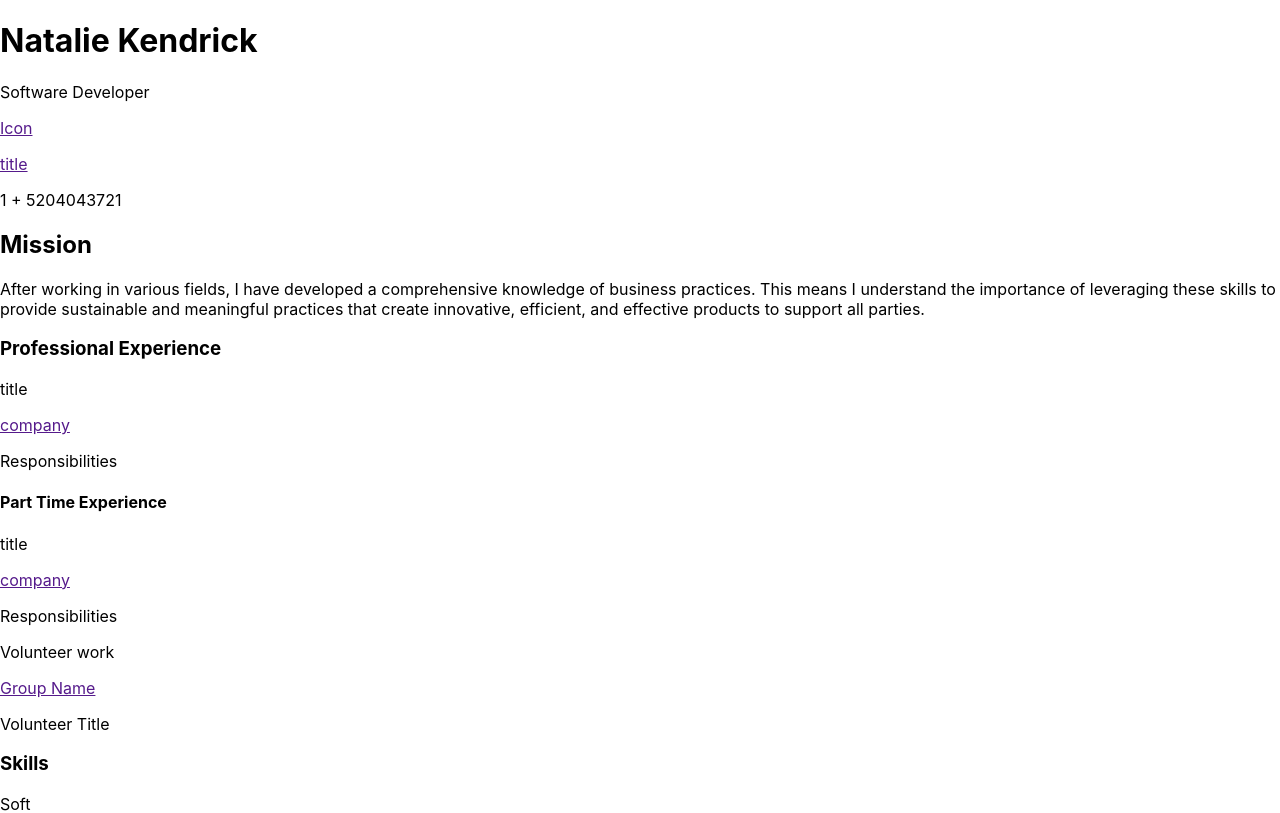
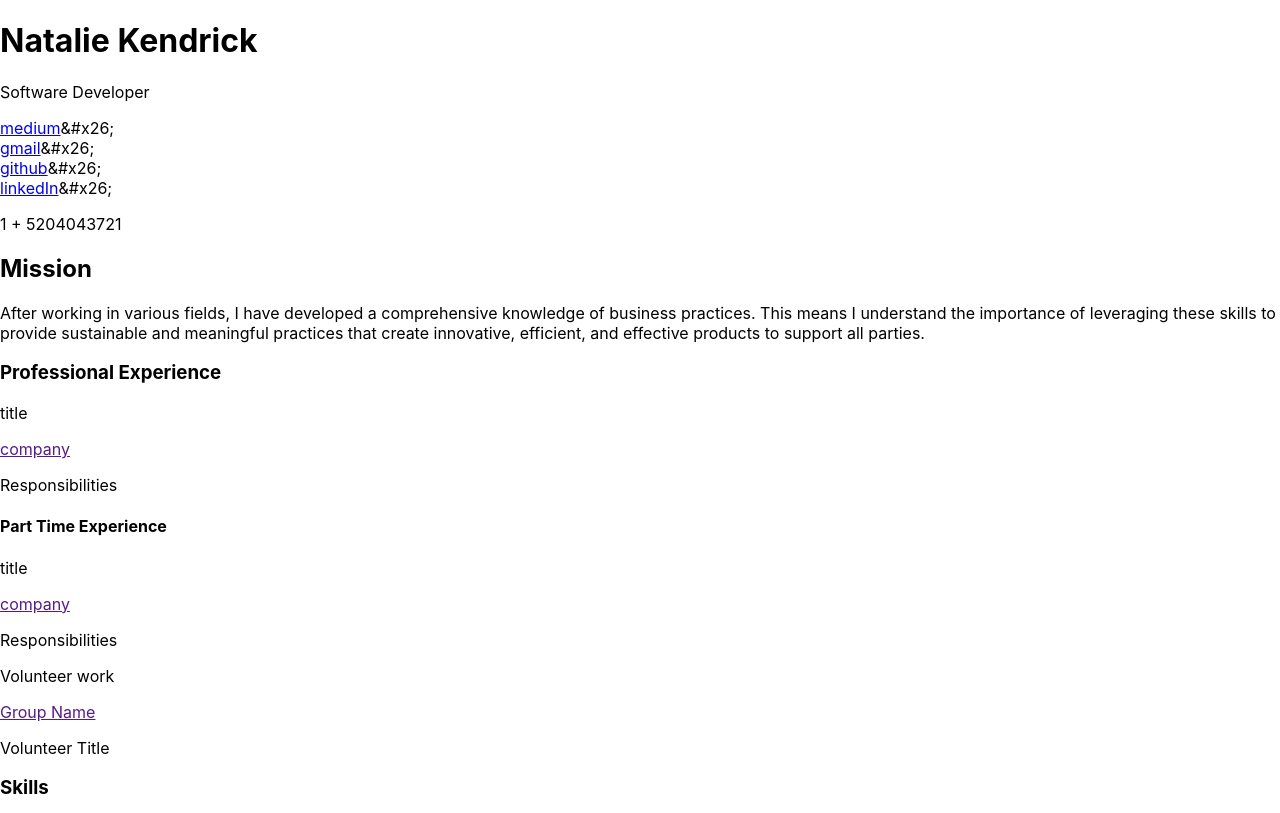
Before and after one commit to listenToRipley/nataliekendrick, a React (Create React App) app: page /resume in a window 1280 px wide. Shown: the top 813 px of the page. Built offline with nearby package versions, Linux system fonts and the light colour scheme.

Commit message:
contact mapped

```diff
--- a/src/Components/ResumeContacts.tsx
+++ b/src/Components/ResumeContacts.tsx
@@ -7,10 +7,22 @@ const ResumeContacts = (): JSX.Element => {
   const phone: number = 5204043721;
   const countryCode: number = 1;
 
-
   return (
     <div>
-      <a href=''><p>Icon</p><p>title</p></a>
+      <div>
+        {
+          socialLinks.map((el: any, key:number) => {
+
+              return (
+                <div key={key}>
+                  <a href={el.link}>{el.title}</a>
+                  <span>{el.icon}</span>
+                </div>
+              )
+
+          })
+        }
+      </div>
       <p> {countryCode} + {phone}</p>
     </div>
   )
--- a/src/Components/ResumeSkills.tsx
+++ b/src/Components/ResumeSkills.tsx
@@ -21,9 +21,9 @@ const ResumeSkills = (): JSX.Element => {
       <div>
         <div>Soft</div>
         <ul>
-          {soft.map((skill: string): JSX.Element => {
+          {soft.map((skill: string, id: number): JSX.Element => {
             return (
-              <li>{skill}</li>
+              <li key={id}>{skill}</li>
             )
           })
           }
--- a/src/info/history/socialLinks.json
+++ b/src/info/history/socialLinks.json
@@ -16,7 +16,7 @@
   },
   {
     "title":"linkedIn",
-    "link:":" https://www.linkedin.com/in/nataliemichellekendrick ",
-    "icon:":"&#x26;"
+    "link":" https://www.linkedin.com/in/nataliemichellekendrick ",
+    "icon":"&#x26;"
   }
 ]
```
